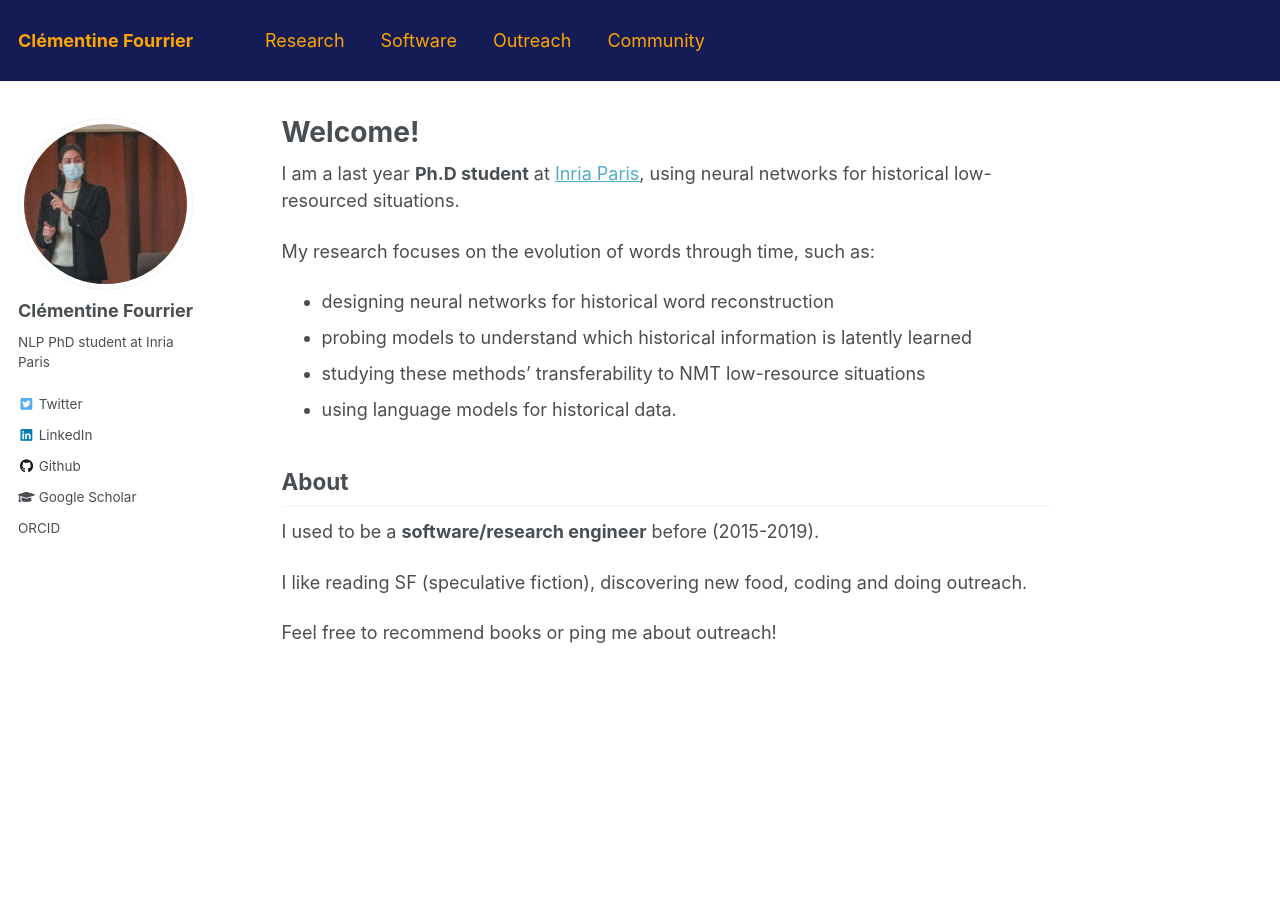
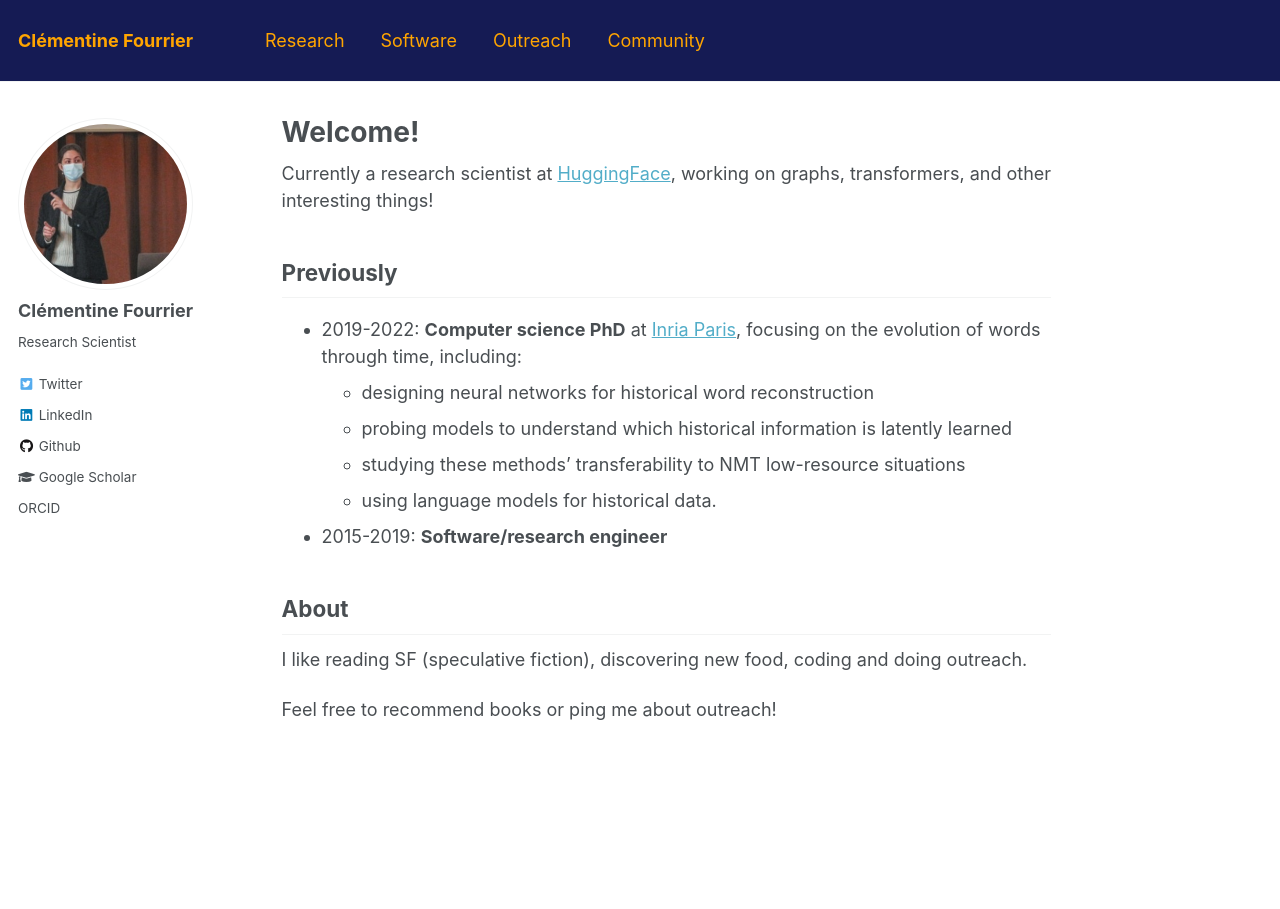
Before and after one commit to clefourrier/clefourrier.github.io, a Jekyll site: the page built from _pages/about.md, in a window 1280 px wide. Built offline with Jekyll 4.4.1, drawn with Linux system fonts in a browser that asks for light colours.

Commit message:
change status

```diff
--- a/_config.yml
+++ b/_config.yml
@@ -10,7 +10,7 @@ locale                   : "en-US"
 title                    : "Clémentine Fourrier"
 title_separator          : "-"
 name                     : &name "Clémentine Fourrier"
-description              : &description "NLP PhD Student"
+description              : &description "Research Scientist"
 url                      : https://clefourrier.github.io # the base hostname & protocol for your site e.g. "https://mmistakes.github.io"
 baseurl                  : "" # the subpath of your site, e.g. "/blog"
 repository               : "clefourrier/clefourrier.github.io"
@@ -81,7 +81,7 @@ analytics:
 author:
   name             : "Clémentine Fourrier"
   avatar           : "profile.png"
-  bio              : "NLP PhD student at Inria Paris"
+  bio              : "Research Scientist"
   location         :
   pubmed           :
   googlescholar    : "UiK-jPcAAAAJ"
--- a/_pages/about.md
+++ b/_pages/about.md
@@ -8,17 +8,17 @@ redirect_from:
   - /about.html
 ---
 
-I am a last year **Ph.D student** at [Inria Paris](https://www.inria.fr/centre/paris), using neural networks for historical low-resourced situations.
+Currently a research scientist at [HuggingFace](https://huggingface.co/), working on graphs, transformers, and other interesting things!
 
-My research focuses on the evolution of words through time, such as:
-- designing neural networks for historical word reconstruction
-- probing models to understand which historical information is latently learned
-- studying these methods' transferability to NMT low-resource situations
-- using language models for historical data.
+## Previously
+- 2019-2022: **Computer science PhD** at [Inria Paris](https://www.inria.fr/centre/paris), focusing on the evolution of words through time, including:
+    - designing neural networks for historical word reconstruction
+    - probing models to understand which historical information is latently learned
+    - studying these methods' transferability to NMT low-resource situations
+    - using language models for historical data.
+- 2015-2019: **Software/research engineer**
 
 ## About
-I used to be a **software/research engineer** before (2015-2019).
-
 I like reading SF (speculative fiction), discovering new food, coding and doing outreach.
 
 Feel free to recommend books or ping me about outreach!
```
Also changed, not shown: _pages/outreach.md (+1 -1 lines).
